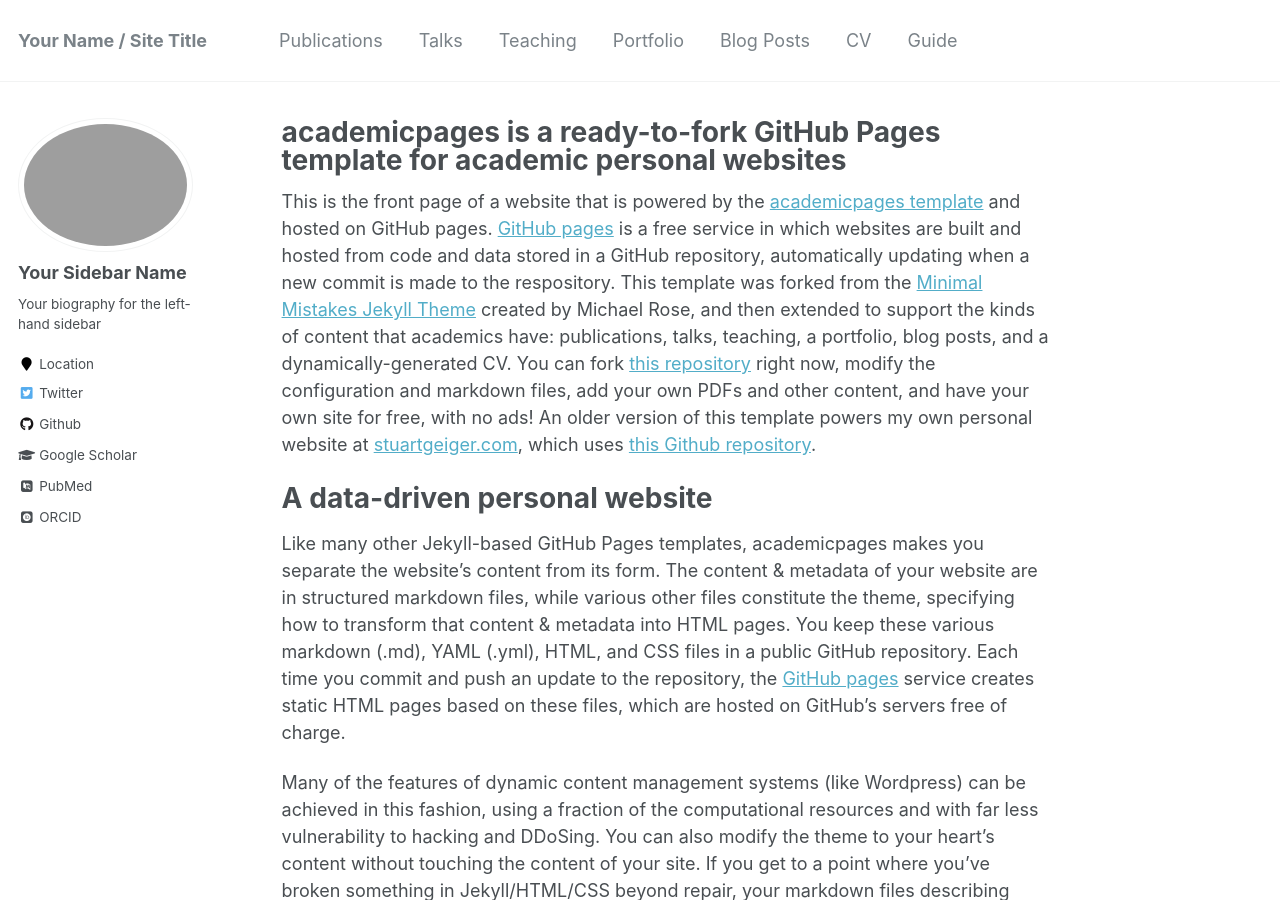
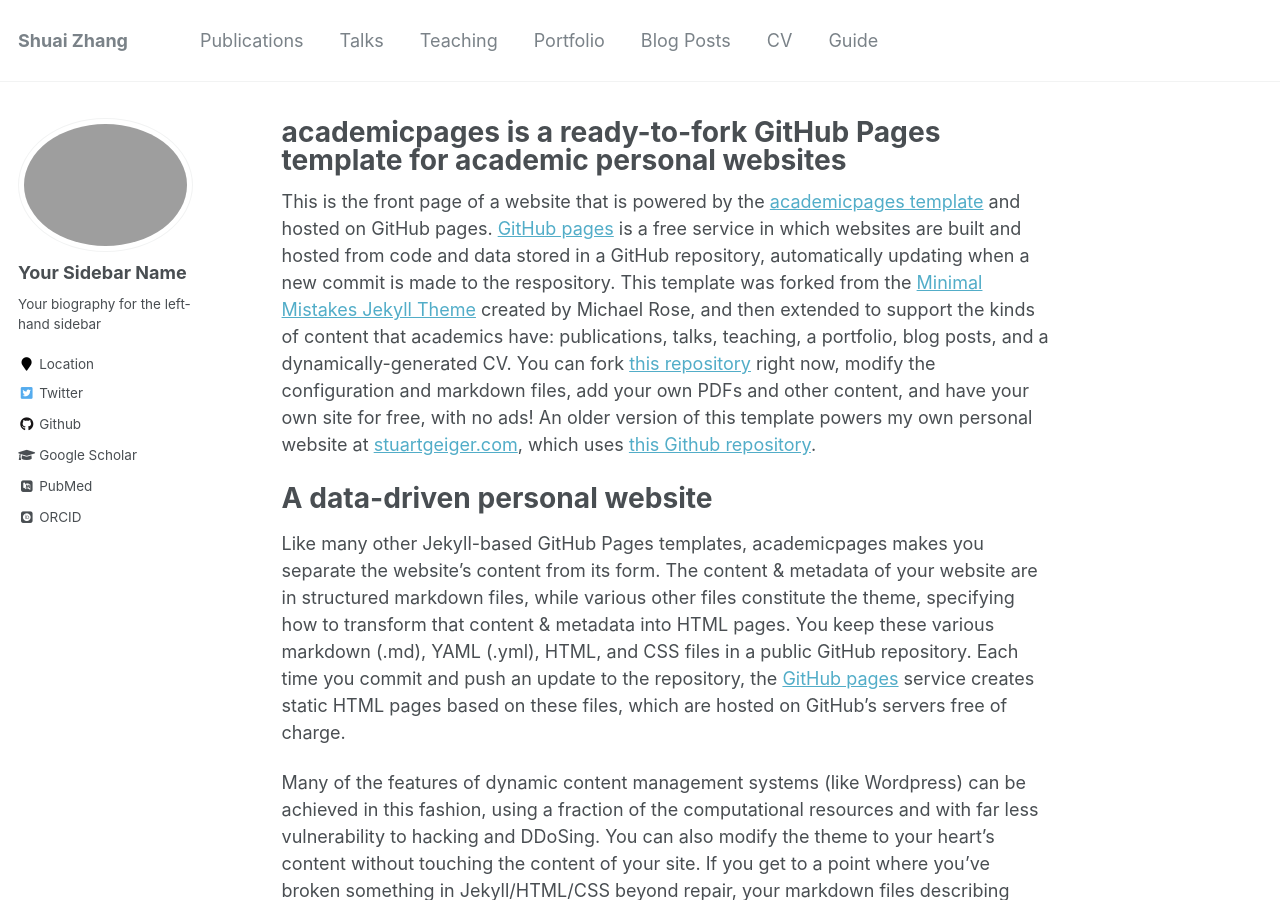
Before and after one commit to NeuroZhang-s/NeuroZhang-s.github.io, a Jekyll site: the page built from _pages/about.md, in a window 1280 px wide and 900 px high. Built offline with Jekyll 4.4.1, drawn with Linux system fonts in a browser that asks for light colours; some web fonts are replaced.

Commit message:
Update _config.yml

```diff
--- a/_config.yml
+++ b/_config.yml
@@ -7,7 +7,7 @@
 
 # Site Settings
 locale                   : "en-US"
-title                    : "Your Name / Site Title"
+title                    : "Shuai Zhang"
 title_separator          : "-"
 name                     : &name "Your Name"
 description              : &description "personal description"
```
